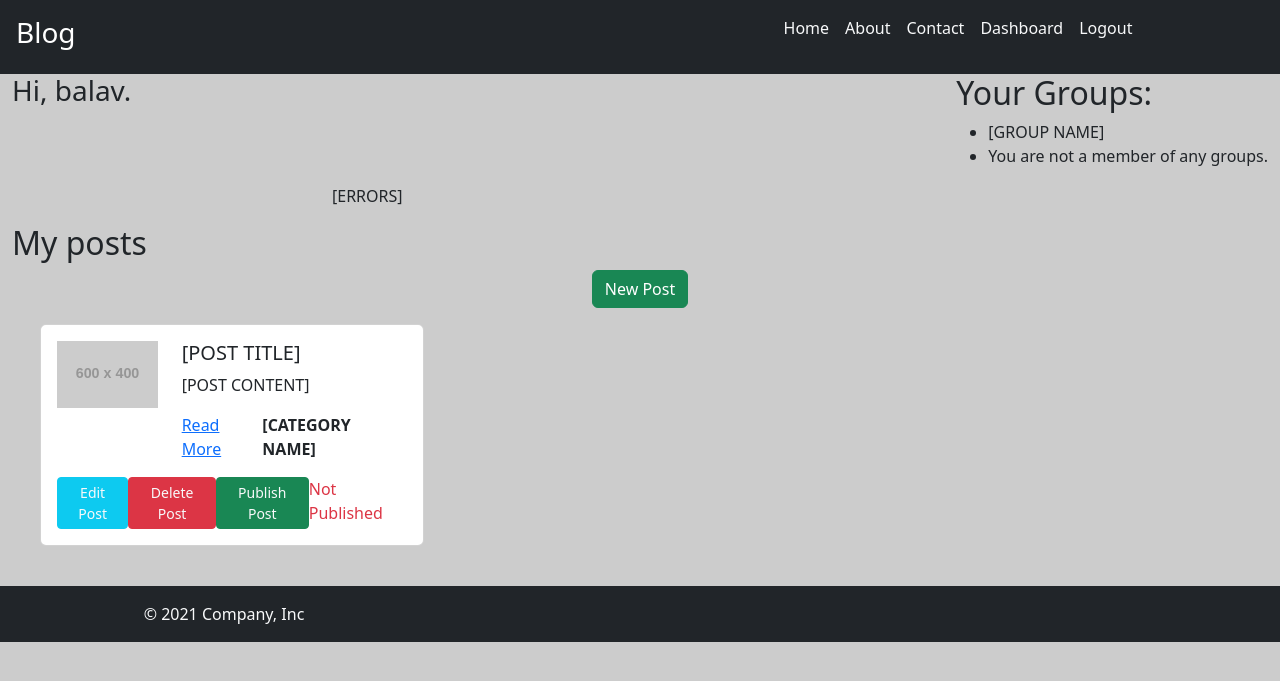
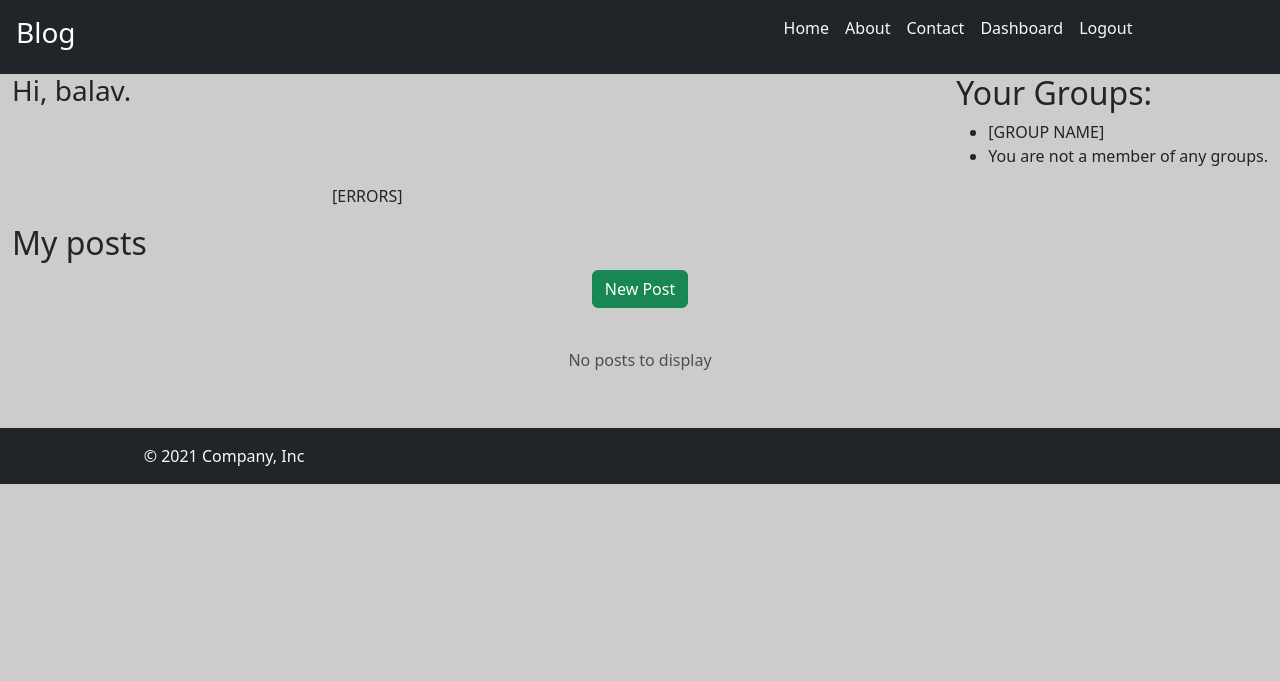
Before and after one commit to Balavignesh-J/django, a Django app: page /dashboard in a window 1280 px wide. Shown: the top 681 px of the page. Run offline with Django 5.2, Linux system fonts and the light colour scheme; a user stored in the database is signed in; data comes from the database, SQL or seed files in the repository; grey boxes labelled with a size stand in for pictures from a placeholder-image service; parts of the project's set-up code (start-up, migrations or seed data) failed here and were passed over; some libraries are stand-ins or nearby versions.

Commit message:
added my posts

```diff
--- a/blog/models.py
+++ b/blog/models.py
@@ -1,9 +1,7 @@
 from django.db import models
 from django.utils import timezone
 from django.utils.text import slugify
-
-# Create your models here.
-# title content description
+from django.contrib.auth.models import User
 
 class Detail(models.Model):
     title=models.CharField(max_length=20)
@@ -12,6 +10,7 @@ class Detail(models.Model):
     created_at=models.DateTimeField(default=timezone.now)
     slug=models.SlugField(unique=True,blank=True,default='')
     category=models.ForeignKey("blog.Category", on_delete=models.CASCADE)
+    user=models.ForeignKey(User, on_delete=models.CASCADE ,null=True)
 
     def save(self, *args, **kwargs):
        self.slug=slugify(self.title)
--- a/blog/templates/blog/dashboard.html
+++ b/blog/templates/blog/dashboard.html
@@ -24,44 +24,38 @@
     </div>
   </div>
   <div class="row m-3">
-    <div class="col-4 mb-4">
-      <div class="card">
-        <div class="card-body">
-          <div class="row">
-            <div class="col-md-4">
-              <img
-                style="height: 300; width: 300"
-                src="https://placehold.co/600x400"
-                class="img-fluid"
-                alt="..."
-              />
-            </div>
-            <div class="col-md-8">
-              <h5 class="card-title">[POST TITLE]</h5>
-              <p class="card-text">[POST CONTENT]</p>
-              <div class="d-flex justify-content-between">
-                <a href="[POST DETAIL URL]">Read More</a>
-                <a class="text-decoration-none text-dark fw-bold" href="#"
-                  >[CATEGORY NAME]</a
+    <div class="container my-4">
+      <div class="row">
+        {% if detail %} {% for post in detail %}
+        <div class="col-md-4 mb-4" id="{{post.id}}">
+          <div class="card h-100 shadow-sm">
+            <img
+              src="{{ post.img_url }}"
+              class="img-fluid mx-auto d-block rounded"
+              style="max-width:80%; height:auto;"
+              alt="..."
+            />
+            <div class="card-body d-flex flex-column">
+              <h5 class="card-title">{{ post.title }}</h5>
+              <p class="card-text">{{ post.content|truncatewords:12 }}</p>
+              <div class="mt-auto d-flex justify-content-between">
+                <a
+                  href="{% url 'blog:detail' slug=post.slug %}"
+                  class="btn btn-sm btn-outline-primary"
+                  >Read More</a
                 >
+                <a href="#" class="text-decoration-none text-dark fw-bold">
+                  {{ post.category.name }}
+                </a>
               </div>
             </div>
           </div>
-          <div class="d-flex justify-content-between mt-3">
-            <a class="btn btn-info btn-sm text-light" href="[EDIT POST URL]"
-              >Edit Post</a
-            >
-            <a class="btn btn-danger btn-sm text-light" href="[DELETE POST URL]"
-              >Delete Post</a
-            >
-            <a
-              class="btn btn-success btn-sm text-light"
-              href="[PUBLISH POST URL]"
-              >Publish Post</a
-            >
-            <label class="text-danger">Not Published</label>
-          </div>
         </div>
+        {% endfor %} {% else %}
+        <div class="col-12">
+          <p class="text-muted text-center">No posts to display</p>
+        </div>
+        {% endif %}
       </div>
     </div>
   </div>
--- a/blog/templates/blog/reset_password.html
+++ b/blog/templates/blog/reset_password.html
@@ -46,6 +46,6 @@
                 </div>
             </div>
         </div>
-    </div>
+  </div>
 
 {% endblock content %}
--- a/blog/views.py
+++ b/blog/views.py
@@ -92,7 +92,8 @@ def login(request):
 def dashboard(request):
     if request.user.is_authenticated:
         username = request.user.username
-    return render(request ,'blog/dashboard.html',{'name':username})
+    all_post = Detail.objects.filter(user=request.user)
+    return render(request ,'blog/dashboard.html',{'name':username,"detail":all_post})
 
 def logout_view(request):
     logout(request)
```
Also changed, not shown: blog/migrations/0006_detail_user.py (added).
